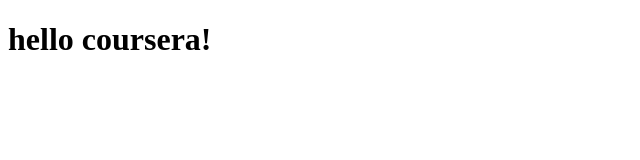
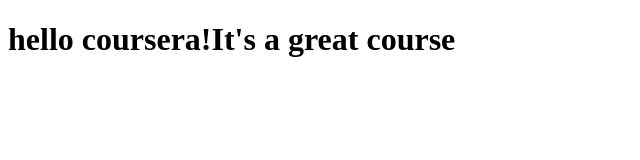
Before and after one commit to panda0601/coursera-test, a plain HTML site: page site/index.html in a window 1280 px wide. Shown: the whole page, without its empty margins (0-640 px from the left). Drawn offline with Linux system fonts and the light colour scheme.

Commit message:
small change to our content page.

```diff
--- a/site/index.html
+++ b/site/index.html
@@ -3,9 +3,9 @@
 <head>
 	<meta charset="utf-8">
 	<meta name="viewport" content="width=device-width, initial-scale=1">
-	<title>hello coursera! It's a great course!!!</title>
+	<title>hello coursera! </title>
 </head>
 <body>
-<h1>hello coursera!</h1>
+<h1>hello coursera!It's a great course</h1>
 </body>
 </html>
```
